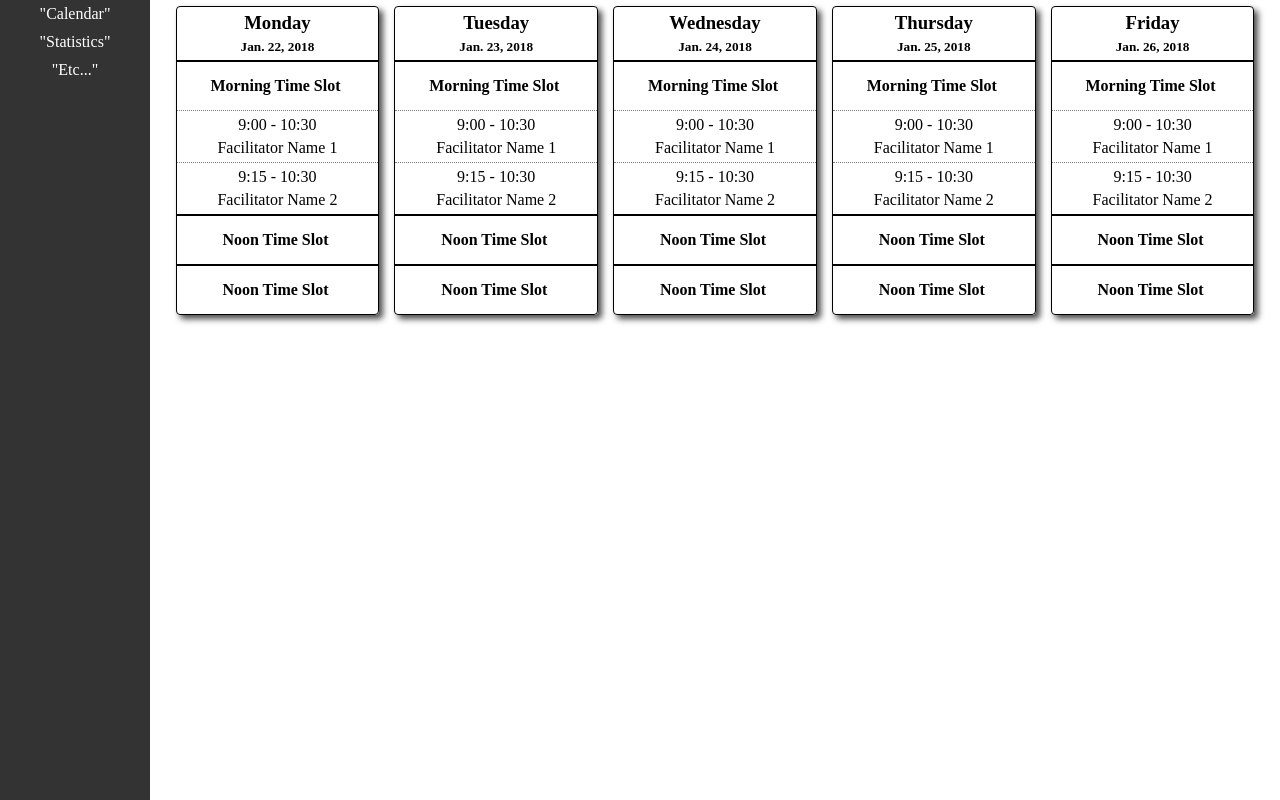
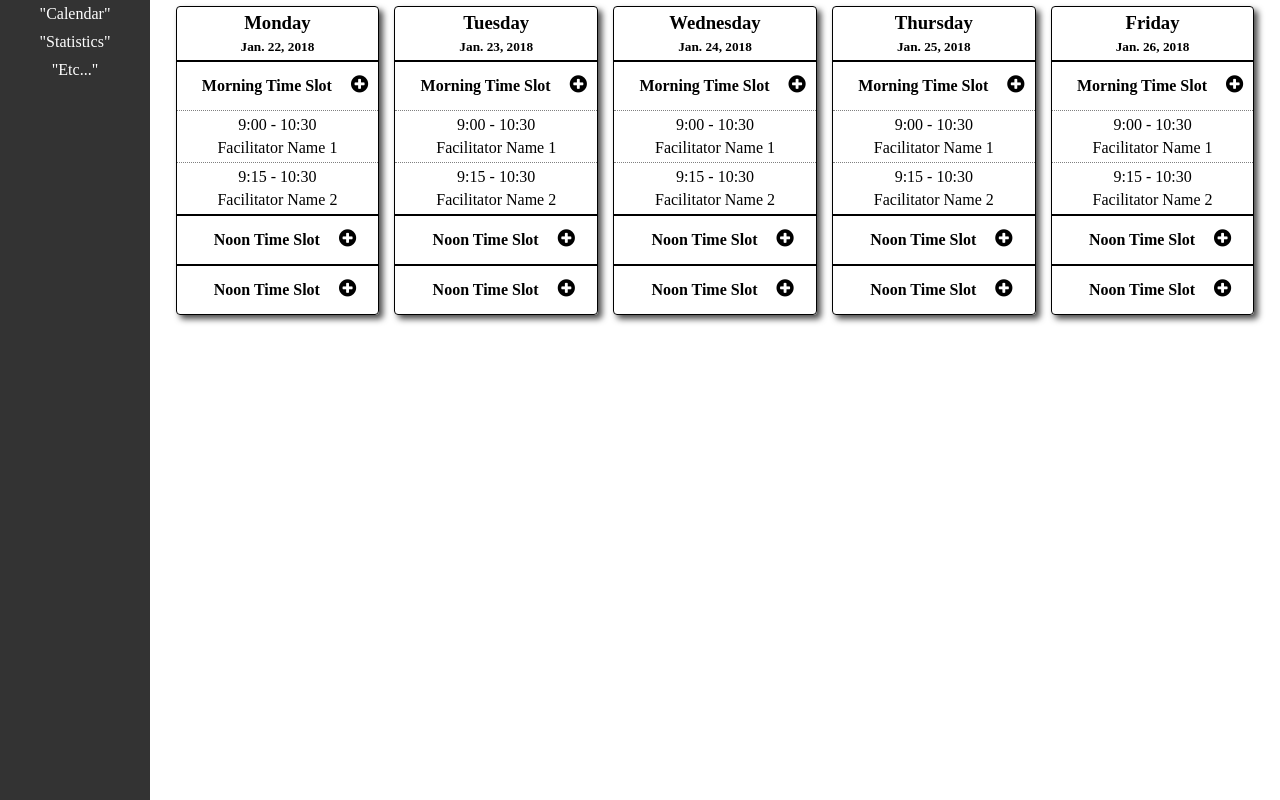
Before and after one commit to SimkinsD/CMPT395-Term-Project, a Django app: page / in a window 1280 px wide. Shown: the part 120-920 px from the top of the page. Run offline with Django 3.2, Linux system fonts and the light colour scheme.

Commit message:
Added icon pack

```diff
--- a/CMPT395/templates/base.html
+++ b/CMPT395/templates/base.html
@@ -4,6 +4,8 @@
 <head>
   {% block title %}<title>Caraway Scheduler</title>{% endblock title %}
 
+  <!-- Icon pack -->
+  <link rel="stylesheet" href="https://cdnjs.cloudflare.com/ajax/libs/font-awesome/4.7.0/css/font-awesome.min.css">
   <!-- Additional CSS to be loaded from /static -->
   {% load static %}
   <link rel="stylesheet" type="text/css" href="{% static 'css/base.css' %}" />
```
